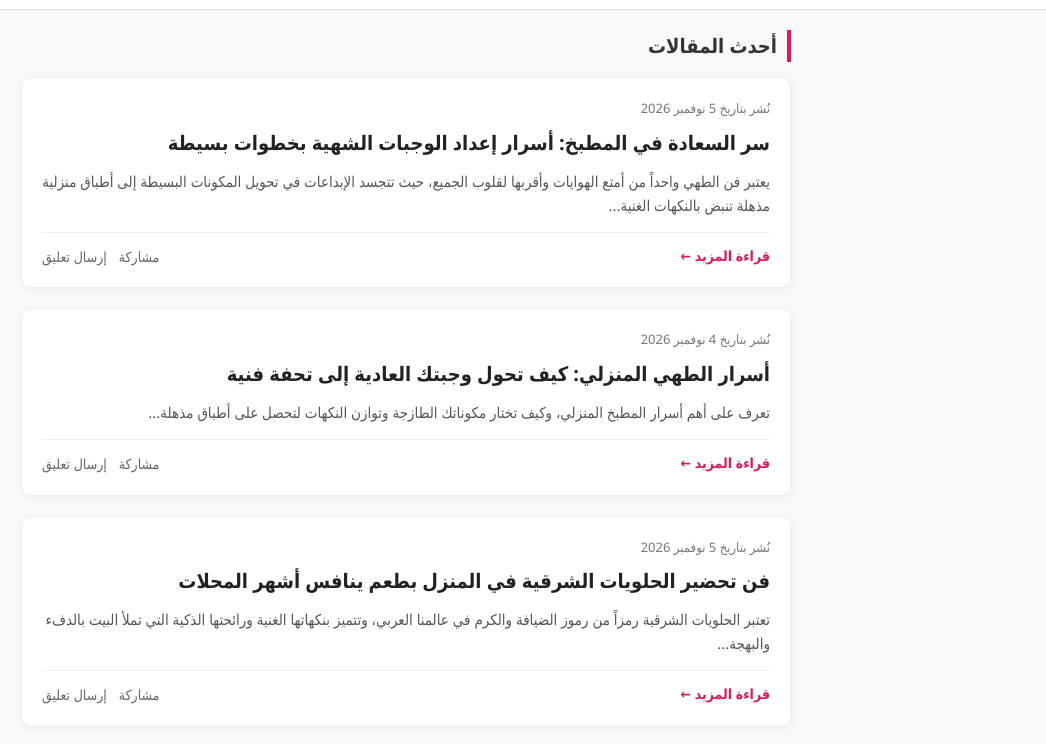
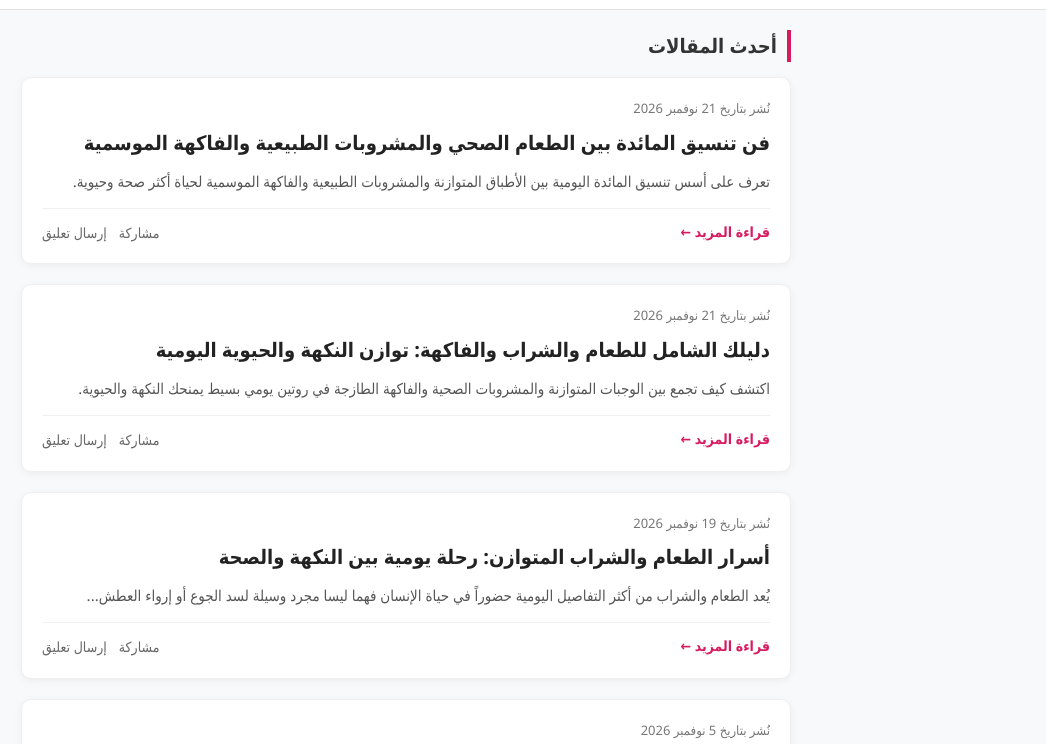
Before and after one commit to yougoogle/-my-websitemy-blog, a plain HTML site: page index.html in a window 1280 px wide. Shown: the part 50-794 px from the top of the page, without its empty margins (234-1280 px from the left). Drawn offline with Linux system fonts and the light colour scheme.

Commit message:
Refactor navigation bar and add new articles

```diff
--- a/index.html
+++ b/index.html
@@ -197,26 +197,20 @@
       color: var(--primary-color);
     }
 
-    /* شريط التنقل للصفحات وزر التالي */
+    /* شريط التنقل بين الصفحات وزر التالي */
     .custom-nav-bar {
       background-color: #ff0a3c;
       color: #ffffff;
       display: flex;
       align-items: center;
+      justify-content: center;
+      gap: 10px;
       padding: 14px 18px;
-      direction: rtl;
+      margin: 20px auto;
+      border-radius: 6px;
+      text-decoration: none;
       font-family: inherit;
       box-shadow: 0 2px 5px rgba(0, 0, 0, 0.1);
-    }
-
-    .custom-nav-btn {
-      color: #ffffff;
-      text-decoration: none;
-      display: inline-flex;
-      align-items: center;
-      justify-content: center;
-      font-size: 22px;
-      line-height: 1;
     }
 
     .custom-nav-title {
@@ -226,17 +220,13 @@
       margin: 0;
     }
 
-    .page-header-bar {
-      justify-content: flex-start;
-      gap: 16px;
-    }
-
-    .pagination-bar {
+    .custom-nav-btn {
+      color: #ffffff;
+      display: inline-flex;
+      align-items: center;
       justify-content: center;
-      gap: 10px;
-      margin: 20px auto;
-      border-radius: 6px;
-      text-decoration: none;
+      font-size: 22px;
+      line-height: 1;
     }
 
     /* Footer */
@@ -288,6 +278,7 @@
     <a href="privacy-policy.html">سياسة الخصوصية</a>
     <a href="terms.html">شروط الاستخدام</a>
     <a href="about.html">من نحن</a>
+    <a href="contact.html">اتصل بنا</a>
     <a href="https://t.me/mohamed2026con" target="_blank">تواصل معنا عبر التيليجرام</a>
   </nav>
 
@@ -296,6 +287,48 @@
     <h2 class="section-title">أحدث المقالات</h2>
 
     <div id="postsList">
+      <!-- المقال السابع (الجديد) -->
+      <article class="post-card">
+        <div class="post-date">نُشر بتاريخ 21 نوفمبر 2026</div>
+        <a href="post7.html" class="post-title">فن تنسيق المائدة بين الطعام الصحي والمشروبات الطبيعية والفاكهة الموسمية</a>
+        <p class="post-snippet">تعرف على أسس تنسيق المائدة اليومية بين الأطباق المتوازنة والمشروبات الطبيعية والفاكهة الموسمية لحياة أكثر صحة وحيوية.</p>
+        <div class="post-footer-actions">
+          <a href="post7.html" class="post-link">قراءة المزيد &larr;</a>
+          <div class="post-social-actions">
+            <button class="action-btn" onclick="sharePost('post7.html')">مشاركة</button>
+            <button class="action-btn" onclick="openCommentModal()">إرسال تعليق</button>
+          </div>
+        </div>
+      </article>
+
+      <!-- المقال السادس (الجديد) -->
+      <article class="post-card">
+        <div class="post-date">نُشر بتاريخ 21 نوفمبر 2026</div>
+        <a href="post6.html" class="post-title">دليلك الشامل للطعام والشراب والفاكهة: توازن النكهة والحيوية اليومية</a>
+        <p class="post-snippet">اكتشف كيف تجمع بين الوجبات المتوازنة والمشروبات الصحية والفاكهة الطازجة في روتين يومي بسيط يمنحك النكهة والحيوية.</p>
+        <div class="post-footer-actions">
+          <a href="post6.html" class="post-link">قراءة المزيد &larr;</a>
+          <div class="post-social-actions">
+            <button class="action-btn" onclick="sharePost('post6.html')">مشاركة</button>
+            <button class="action-btn" onclick="openCommentModal()">إرسال تعليق</button>
+          </div>
+        </div>
+      </article>
+
+      <!-- المقال الخامس -->
+      <article class="post-card">
+        <div class="post-date">نُشر بتاريخ 19 نوفمبر 2026</div>
+        <a href="post5.html" class="post-title">أسرار الطعام والشراب المتوازن: رحلة يومية بين النكهة والصحة</a>
+        <p class="post-snippet">يُعد الطعام والشراب من أكثر التفاصيل اليومية حضوراً في حياة الإنسان فهما ليسا مجرد وسيلة لسد الجوع أو إرواء العطش...</p>
+        <div class="post-footer-actions">
+          <a href="post5.html" class="post-link">قراءة المزيد &larr;</a>
+          <div class="post-social-actions">
+            <button class="action-btn" onclick="sharePost('post5.html')">مشاركة</button>
+            <button class="action-btn" onclick="openCommentModal()">إرسال تعليق</button>
+          </div>
+        </div>
+      </article>
+
       <!-- المقال الأول -->
       <article class="post-card">
         <div class="post-date">نُشر بتاريخ 5 نوفمبر 2026</div>
@@ -353,8 +386,8 @@
       </article>
     </div>
 
-    <!-- زر التالي -->
-    <a href="post5.html" class="custom-nav-bar pagination-bar">
+    <!-- زر التالي للتنقل بين المقالات -->
+    <a href="post5.html" class="custom-nav-bar">
       <span class="custom-nav-title">التالي</span>
       <span class="custom-nav-btn">&#8594;</span>
     </a>
@@ -367,6 +400,10 @@
       <a href="privacy-policy.html">سياسة الخصوصية</a>
       <span>|</span>
       <a href="terms.html">شروط الاستخدام</a>
+      <span>|</span>
+      <a href="about.html">من نحن</a>
+      <span>|</span>
+      <a href="contact.html">اتصل بنا</a>
       <span>|</span>
       <a href="https://t.me/mohamed2026con" target="_blank">تواصل معنا عبر التيليجرام</a>
     </div>
@@ -401,10 +438,11 @@
     }
 
     function sharePost(url) {
+      var fullUrl = new URL(url, window.location.href).href;
       if (navigator.share) {
-        navigator.share({ title: 'مقال من مدونتي', url: url });
+        navigator.share({ title: 'مقال من مدونتي', url: fullUrl });
       } else {
-        navigator.clipboard.writeText(window.location.origin + '/' + url);
+        navigator.clipboard.writeText(fullUrl);
         alert('تم نسخ رابط المقال!');
       }
     }
```
